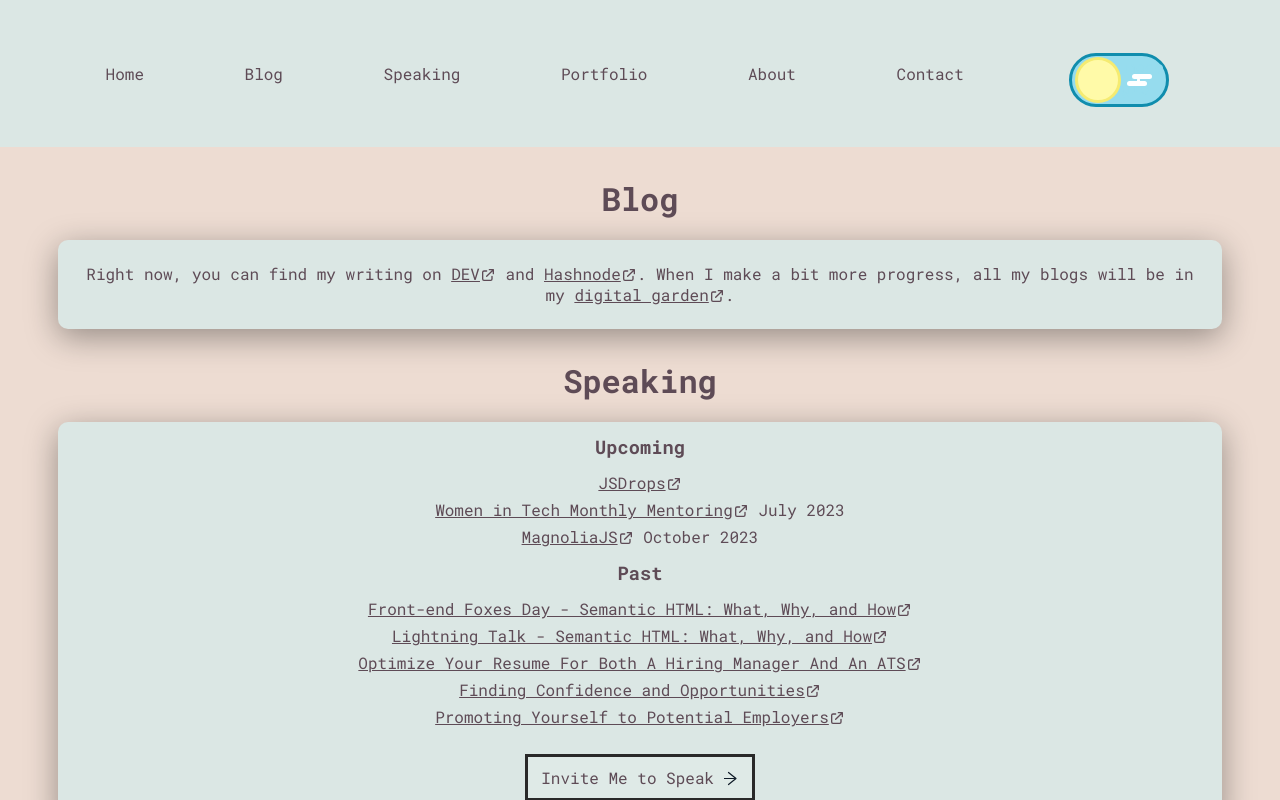
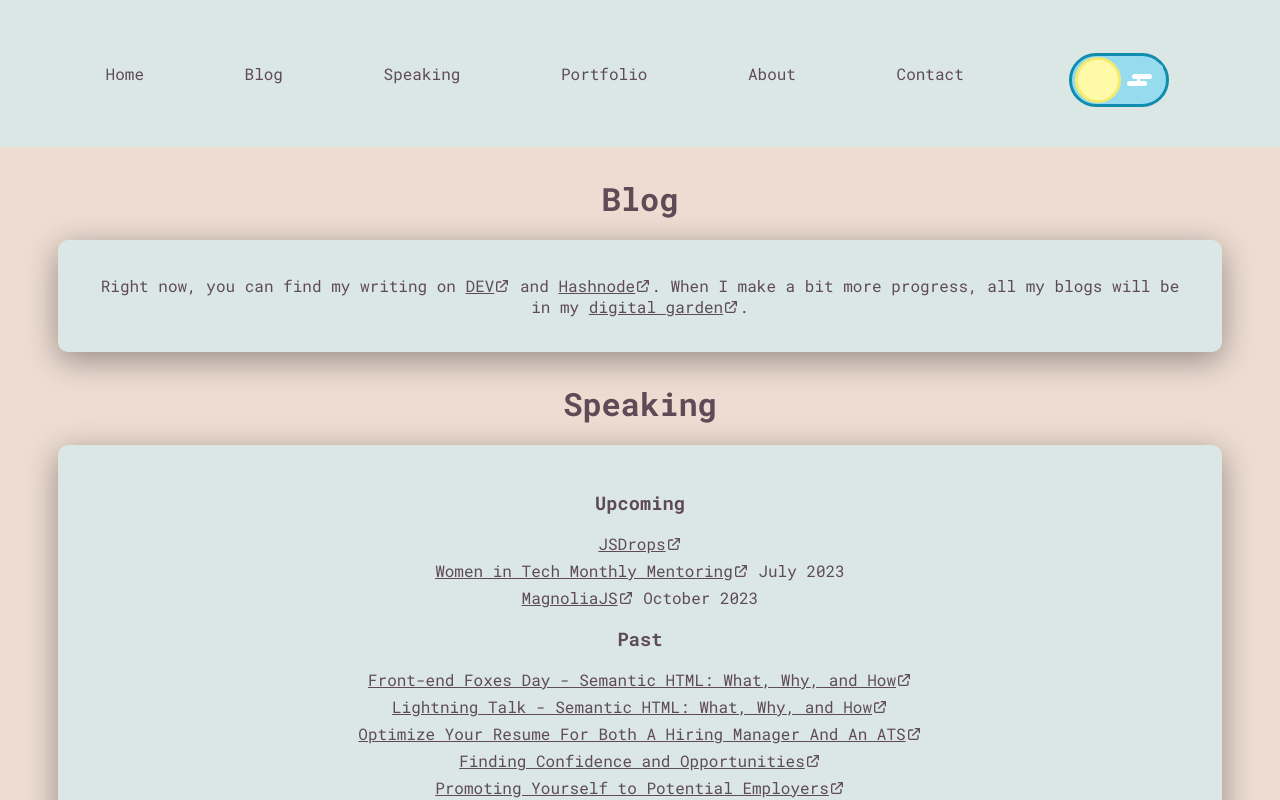
Before and after one commit to abbeyperini/Portfolio2.0, a React (Create React App) app in the folder portfolio/: page / in a window 1280 px wide. Both pictures are taken after a click on the button "View my work". Shown: the top 800 px of the page. Built offline with nearby package versions, Linux system fonts and the light colour scheme.

Commit message:
fix: adjust spacing for new sections

```diff
--- a/portfolio/src/styles/App.css
+++ b/portfolio/src/styles/App.css
@@ -154,7 +154,7 @@ nav {
 .blog-content {
   width: 100%;
   margin: 0;
-  padding: 2%;
+  padding: 7%;
 }
 
 /* speaking */
@@ -168,7 +168,7 @@ nav {
 }
 
 .talks {
-  padding-top: .25%;
+  padding: 7%;
   display: flex;
   flex-direction: column;
   align-items: center;
@@ -176,6 +176,7 @@ nav {
 
 .talk-list {
   list-style-type: none;
+  padding: 5px;
 }
 
 .talk-list li {
@@ -186,7 +187,7 @@ nav {
   display: block;
   width: 230px;
   border: solid 3px #292929;
-  margin: 2%;
+  margin: 5%;
   padding: 10px 10px;
   color: #292929;
   background: rgba(255, 255, 255, 0.1);
@@ -499,6 +500,14 @@ a:hover, a:focus, a:active {
   .contact-form {
     min-width: 300px;
   }
+
+  .blog-content, .talks {
+    padding: 5%;
+  }
+
+  .speaking_CTA {
+    margin: 5%;
+  }
 }
 
 @media screen and (min-width: 550px) {
@@ -545,6 +554,14 @@ a:hover, a:focus, a:active {
   .message, .contact_name, .contact_email {
     flex-direction: row;
   }
+
+  .blog-content, .talks {
+    padding: 3%;
+  }
+
+  .speaking_CTA {
+    margin: 3%;
+  }
 }
 
 @media screen and (min-width: 800px) {
```
